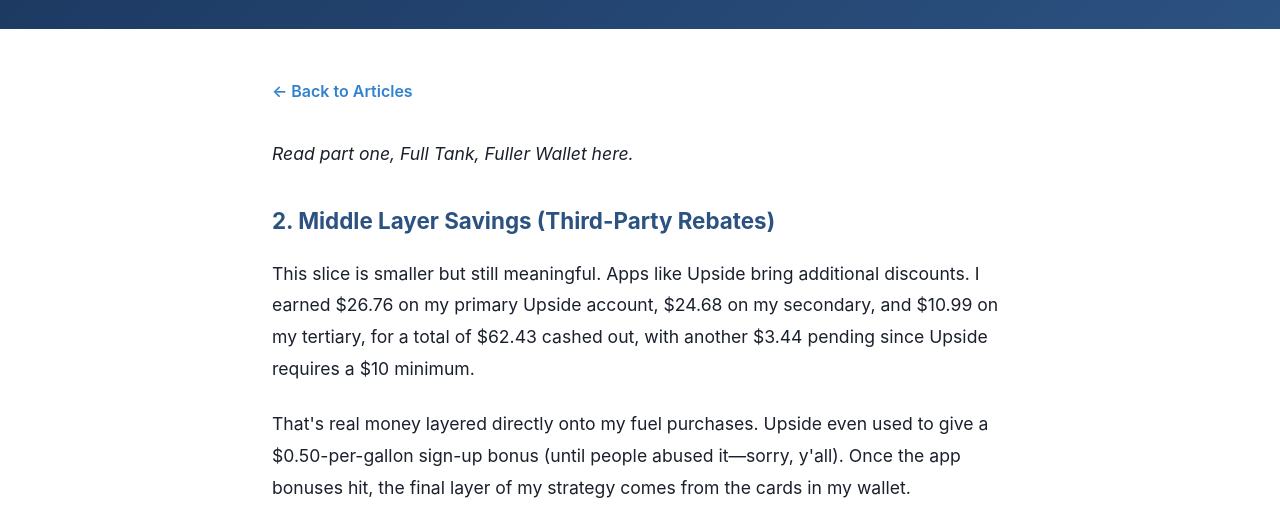
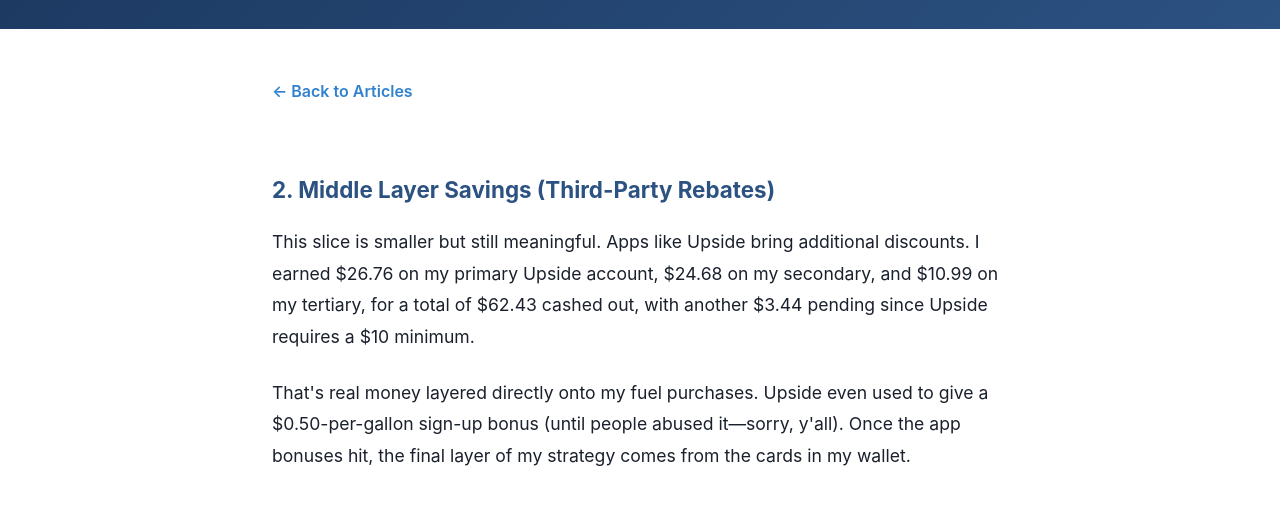
Before and after one commit to CrawfordAWMF/AWM-Financial, a plain HTML site: page article-gas-part2.html in a window 1280 px wide. Shown: the part 292-800 px from the top of the page. Drawn offline with Linux system fonts and the light colour scheme.

Commit message:
Update article-gas-part2.html

```diff
--- a/article-gas-part2.html
+++ b/article-gas-part2.html
@@ -236,8 +236,6 @@
     <article class="article-content">
         <a href="articles.html" class="back-link">← Back to Articles</a>
 
-        <p><em>Read part one, Full Tank, Fuller Wallet here.</em></p>
-
         <h4>2. Middle Layer Savings (Third-Party Rebates)</h4>
 
         <p>This slice is smaller but still meaningful. Apps like Upside bring additional discounts. I earned $26.76 on my primary Upside account, $24.68 on my secondary, and $10.99 on my tertiary, for a total of $62.43 cashed out, with another $3.44 pending since Upside requires a $10 minimum.</p>
```
